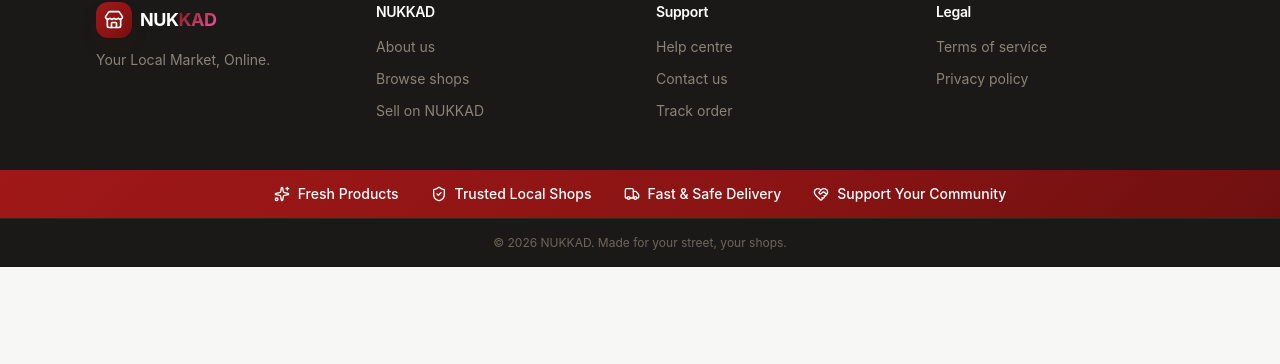
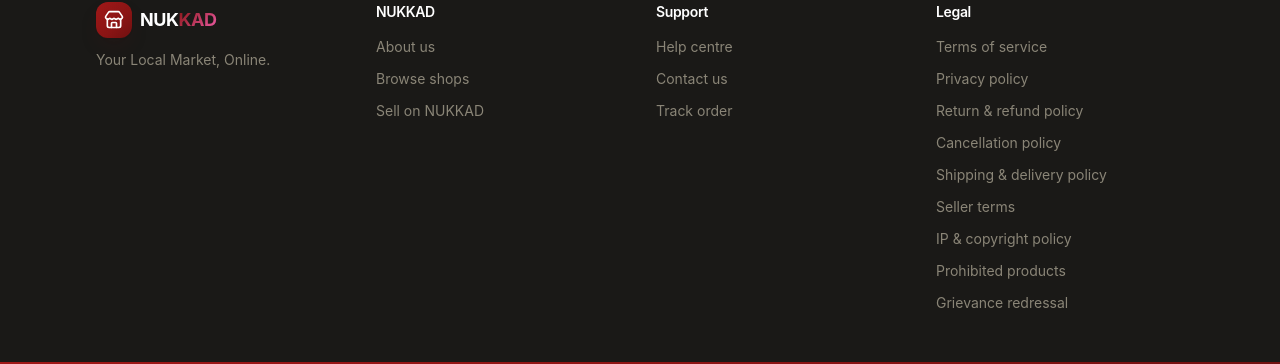
Before and after one commit to developer72509-hue/NUKKAD, a React (Vite) app: page / in a window 1280 px wide. Shown: the part 1041-1405 px from the top of the page. Before the commit the page ends 1308 px from the top, so only its background shows below. Built offline with nearby package versions, Linux system fonts and the light colour scheme; no server answers; the database is empty.

Commit message:
Update Footer.jsx

```diff
--- a/src/components/layout/Footer.jsx
+++ b/src/components/layout/Footer.jsx
@@ -30,6 +30,13 @@
     links: [
       { to: '/terms', label: 'Terms of service' },
       { to: '/privacy', label: 'Privacy policy' },
+      { to: '/returns', label: 'Return & refund policy' },
+      { to: '/cancellation', label: 'Cancellation policy' },
+      { to: '/shipping', label: 'Shipping & delivery policy' },
+      { to: '/seller-terms', label: 'Seller terms' },
+      { to: '/ip-policy', label: 'IP & copyright policy' },
+      { to: '/prohibited-products', label: 'Prohibited products' },
+      { to: '/grievance', label: 'Grievance redressal' },
     ],
   },
 ];
```
